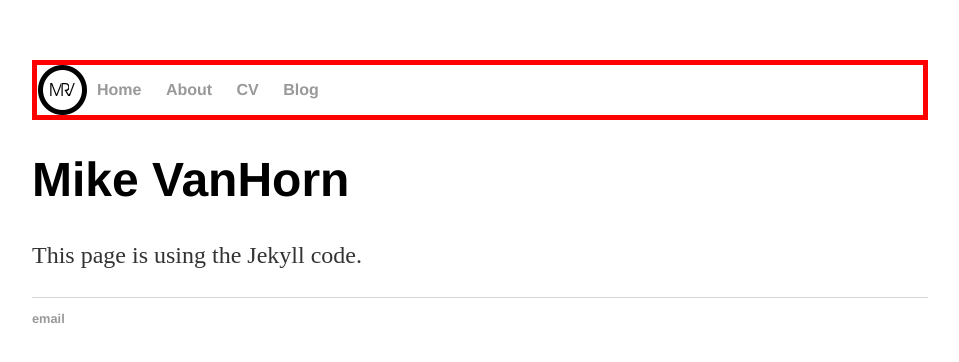
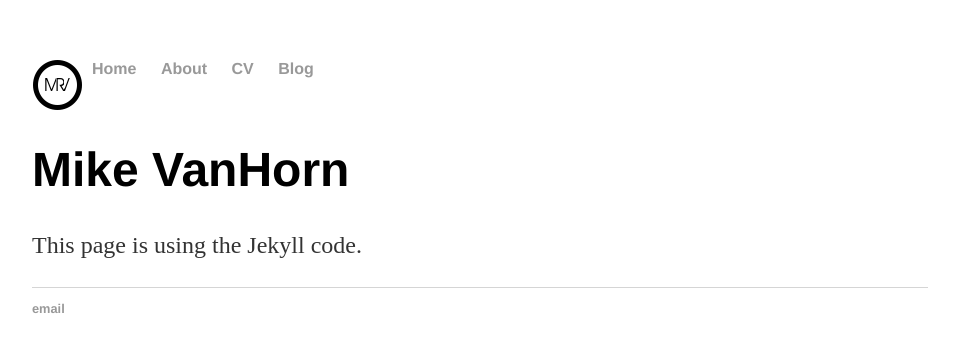
Before and after one commit to mrvanhorn/mrvanhorn.github.io, a Jekyll site: the page built from index.html, in a window 1280 px wide. Shown: the top 362 px of the page, without its empty margins (160-1119 px from the left). Built offline with Jekyll 4.4.1, drawn with Linux system fonts in a browser that asks for light colours.

Commit message:
Update main.css

```diff
--- a/css/main.css
+++ b/css/main.css
@@ -12,9 +12,10 @@
 }
 nav {
     height: 50px;
-    border-width: 5px;
+/*    border-width: 5px;
     border-style: solid;
     border-color: #ff0000;
+*/
 }
 nav ul, footer ul {
     font-family:'Helvetica', 'Arial', 'Sans-Serif';
```
